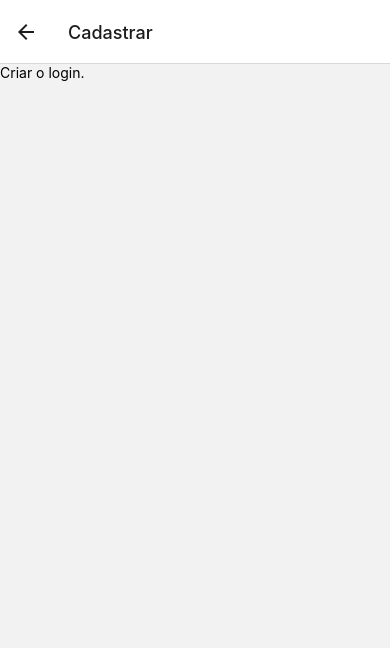
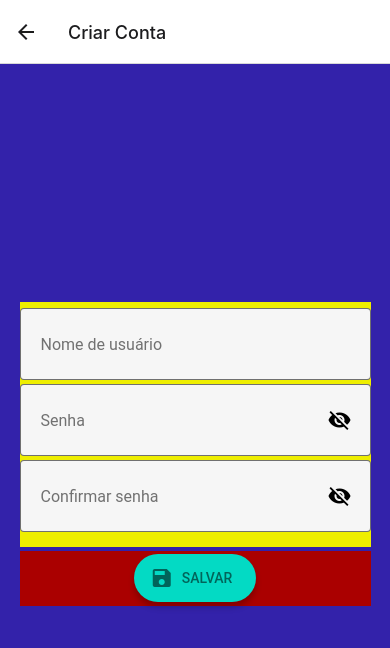
Before and after one commit to jcaique/Frontend-TG2, a React Native app: screen /NovoLogin in a window 390 px wide. Shown: the top 648 px of the page. Built offline with nearby package versions, Linux system fonts and the light colour scheme.

Commit message:
Commit parcial da tela NovoLogin

```diff
--- a/src/constants/config.js
+++ b/src/constants/config.js
@@ -1,4 +1,4 @@
-export const BACKEND = 'https://backend-tg2-nat-cai-fatitu.herokuapp.com/'
+export const BACKEND = 'https://backend-tg2-nat-cai-fatitu.herokuapp.com'
 const config = {BACKEND}
 
 export default config
--- a/src/routes/Navegacao.js
+++ b/src/routes/Navegacao.js
@@ -24,7 +24,7 @@ function Navegacao() {
           name='NovoLogin'
           component={NovoLogin}
           options={{
-            title: 'Cadastrar'
+            title: 'Criar Conta'
           }}
         />
 
--- a/src/screens/Login/Login.js
+++ b/src/screens/Login/Login.js
@@ -1,48 +1,60 @@
 import React, { useState } from 'react';
 import { StyleSheet, Text, View } from 'react-native';
-import { TextInput, FAB, HelperText } from 'react-native-paper';
-import { color } from 'react-native-reanimated';
+import { TextInput, FAB, HelperText, ActivityIndicator } from 'react-native-paper';
 
-import BACKEND from './../../constants'
+import { BACKEND } from './../../constants'
 
 function Login(props) {
   const [senha, setSenha] = useState('');
   const [usuario, setUsuario] = useState('');
   const [mostraSenha, setSetMostraSenha] = useState(true);
-  const [loginValido, setLoginValido] = useState(false);
+  const [aviso, setAviso] = useState(false);
+  const [entrando, setEntrando] = useState(false)
 
-  const Logar = async () => {
-    let login = { usuario: usuario, senha: senha }
-    let url = `${BACKEND}/:login`
+  async function Logar() {
+    setEntrando(true);
+
+    let login = { login: usuario, senha: senha }
+    let url = `${BACKEND + '/login/' + usuario}`
+
     await fetch(url, {
       mode: 'cors',
       method: 'POST',
       headers: {
-        'Accept': 'application/json',
+        Accept: 'application/json',
         'Content-Type': 'application/json'
       },
       body: JSON.stringify(login)
-    })
-      .then(response => {
-        response.status === 200 ? props.Navegacao.navigate('Menu') : setLoginValido(true)
+    }).then(response => response.json())
+      .then(data => {
+        data.status === 200 ? props.navigation.navigate('Menu') : setAviso(true)
       })
+      .catch(function (error){
+        //implementar erro da aplicação
+        console.error('Erro ao entrar.\n' + error.message + '\n' + error.status)
+      })
+
+      setEntrando(false)
   }
 
   return (
     <View style={estilos.boxTela}>
       <View style={estilos.boxDados}>
         <TextInput
-          autoFocus={true}
+          onFocus={() => setAviso(false)}
           label='Usuário'
           maxLength={30}
           mode='flat'
           onChangeText={usuario => setUsuario(usuario)}
           style={estilos.input}
           underlineColor='#0000cd'
+          selectionColor='#baa7d9'
           value={usuario}
+          placeholder='Informe seu usuário'
         />
 
         <TextInput
+          onFocus={() => setAviso(false)}
           label='Senha'
           mode='flat'
           onChangeText={senha => setSenha(senha)}
@@ -56,14 +68,17 @@ function Login(props) {
             />
           }
           underlineColor='#0000cd'
-          placeholderTextColor='#000'
+          selectionColor='#baa7d9'
+          placeholder='Digite sua senha'
         />
 
         <HelperText
           style={{ left: '1%' }}
           type='error'
-          visible={loginValido}> Usuário/Senha inválidos.
+          visible={aviso}> Usuário/Senha inválidos.
         </HelperText>
+
+        <ActivityIndicator color='#0000cd' animating={entrando}/>
       </View>
 
       <View style={estilos.boxBotoes}>
@@ -71,13 +86,14 @@ function Login(props) {
           style={estilos.fab}
           icon='login-variant'
           label='Entrar'
-          onPress={() => Logar()}
+          onPress={() => {Logar()}}
+          disabled={!(usuario.length > 0 && senha.length > 0)}
         />
 
         <FAB
           style={estilos.fab}
           icon='account-plus'
-          label='Cadastrar'
+          label='Criar Conta'
           onPress={() => { props.navigation.navigate('NovoLogin') }}
         />
       </View>
@@ -88,7 +104,7 @@ function Login(props) {
 const estilos = StyleSheet.create({
   boxTela: {
     flex: 1,
-    // backgroundColor: '#bff',
+    //backgroundColor: '#bff',
     alignItems: 'center',
     justifyContent: 'center'
   },
@@ -99,18 +115,17 @@ const estilos = StyleSheet.create({
   },
 
   boxBotoes: {
-    // backgroundColor: '#ee0',
+    //backgroundColor: '#ee0',
     width: '90%',
     flexDirection: 'row',
     justifyContent: 'space-around',
-    marginTop: '5%',
+    marginTop: '1%',
     padding: '1%'
   },
 
   fab: {
     elevation: 8,
-    backgroundColor: '#009688',
-    borderRadius: 10,
+    backgroundColor: '#4b0082',
     width: 140,
   },
 
--- a/src/screens/Login/NovoLogin.js
+++ b/src/screens/Login/NovoLogin.js
@@ -1,10 +1,173 @@
-import  React  from 'react'
-import { Text } from 'react-native'
+import React, { useState } from 'react'
+import { Text, View, StyleSheet } from 'react-native'
+import { TextInput, FAB, HelperText, ActivityIndicator, ProgressBar } from 'react-native-paper'
 
-function NovoLogin() {
+import BACKEND from '../../constants'
+
+function NovoLogin(props) {
+  const [mostraSenha, setSetMostraSenha] = useState(true)
+  const [usuario, setUsuario] = useState('');
+  const [senha, setSenha] = useState('')
+  const [confirmaSenha, setConfirmaSenha] = useState('')
+  const [erros, setErros] = useState({})
+
+  async function CriaConta() {
+    let errosOcorridos = validaErrosLogin()
+
+    if (Object.keys(errosOcorridos).length > 0) {
+      setErros(errosOcorridos)
+
+      setTimeout(() => {setErros({})}, 5000);
+    } else {
+      let metodo = 'POST' //se preciso futuramente, fazer condicionalmente
+      let novoLogin = { login: usuario, senha: senha }
+
+      let url = `${BACKEND}/`
+
+    }
+  }
+
+  const validaErrosLogin = () => {
+    let errosPossiveis = {}
+
+    if (usuario.trim() === '') errosPossiveis.usuario = 'Informe o nome de usuário.'
+    if (senha.length < 8 && senha.trim() !== '') errosPossiveis.senha = 'Senha com no mínimo 8 caracteres.'
+    if (senha.trim() === '') errosPossiveis.senha = 'Informe a senha.'
+    if (senha !== confirmaSenha && confirmaSenha.trim() !== '') errosPossiveis.confirmaSenha = 'Senhas divergentes.'
+
+    console.log(errosPossiveis.usuario)
+    console.log(errosPossiveis.senha)
+    console.log(errosPossiveis.confirmaSenha)
+
+    return errosPossiveis
+  }
+
   return (
-    <Text>Criar o login.</Text>
+    <View style={estilos.boxTela}>
+      <View style={estilos.boxDados}>
+        <TextInput
+          style={estilos.inputs}
+          label='Nome de usuário'
+          placeholder='Insira o nome de usuário'
+          underlineColor='#0000cd'
+          selectionColor='#baa7d9'
+          mode='outlined'
+          onChangeText={(usuario) => setUsuario(usuario)}
+          value={usuario}
+          error={!!erros.usuario}
+        //implementar o auto focus
+        />
+        <HelperText
+          type='error'
+          style={estilos.helper}
+          visible={!!erros.usuario}
+        >{erros.usuario}
+        </HelperText>
+
+        <TextInput
+          style={estilos.inputs}
+          label='Senha'
+          placeholder='Insira a senha'
+          underlineColor='#0000cd'
+          selectionColor='#baa7d9'
+          mode='outlined'
+          secureTextEntry={mostraSenha}
+          right={
+            <TextInput.Icon
+              name={mostraSenha ? 'eye-off' : 'eye'}
+              onPress={() => setSetMostraSenha(mostraSenha ? false : true)}
+            />
+          }
+          value={senha}
+          onChangeText={(senha) => setSenha(senha)}
+          error={!!erros.senha}
+        />
+        <HelperText
+          type='error'
+          style={estilos.helper}
+          visible={!!erros.senha}
+        >{erros.senha}
+        </HelperText>
+
+        <TextInput
+          style={estilos.inputs}
+          label='Confirmar senha'
+          placeholder='Reinsira a senha'
+          underlineColor='#0000cd'
+          selectionColor='#baa7d9'
+          mode='outlined'
+          secureTextEntry={mostraSenha}
+          right={
+            <TextInput.Icon
+              name={mostraSenha ? 'eye-off' : 'eye'}
+              onPress={() => setSetMostraSenha(mostraSenha ? false : true)}
+            />
+          }
+          value={confirmaSenha}
+          onChangeText={(confirmaSenha) => setConfirmaSenha(confirmaSenha)}
+          error={!!erros.confirmaSenha}
+        />
+        <HelperText
+          type='error'
+          style={estilos.helper}
+          visible={!!erros.confirmaSenha}
+          >{erros.confirmaSenha}
+        </HelperText>
+
+          <Text>{usuario + ' ' + senha}</Text>
+      </View>
+
+
+      <View style={estilos.boxBotoes}>
+        <FAB
+          label='Salvar'
+          icon='content-save'
+          style={estilos.FAB}
+          onPress={() => { CriaConta() }}
+        />
+      </View>
+    </View>
   )
 }
 
+const estilos = StyleSheet.create({
+  boxTela: {
+    flex: 1,
+    alignItems: 'center',
+    justifyContent: 'center',
+    backgroundColor: '#32a',
+  },
+
+  boxDados: {
+    backgroundColor: '#ee0',
+    width: '90%',
+  },
+
+  fab: {
+    elevation: 8,
+    backgroundColor: '#4b0082',
+    width: 140,
+  },
+
+  boxBotoes: {
+    backgroundColor: '#a00',
+    width: '90%',
+    flexDirection: 'row',
+    justifyContent: 'space-around',
+    marginTop: '1%',
+    padding: '1%'
+  },
+
+  inputs: {
+    padding: '2%'
+  },
+
+  helper:{
+    left:'1%',
+    fontFamily:'Roboto',
+    marginTop:-10
+  }
+
+})
+
 export default NovoLogin;
```
